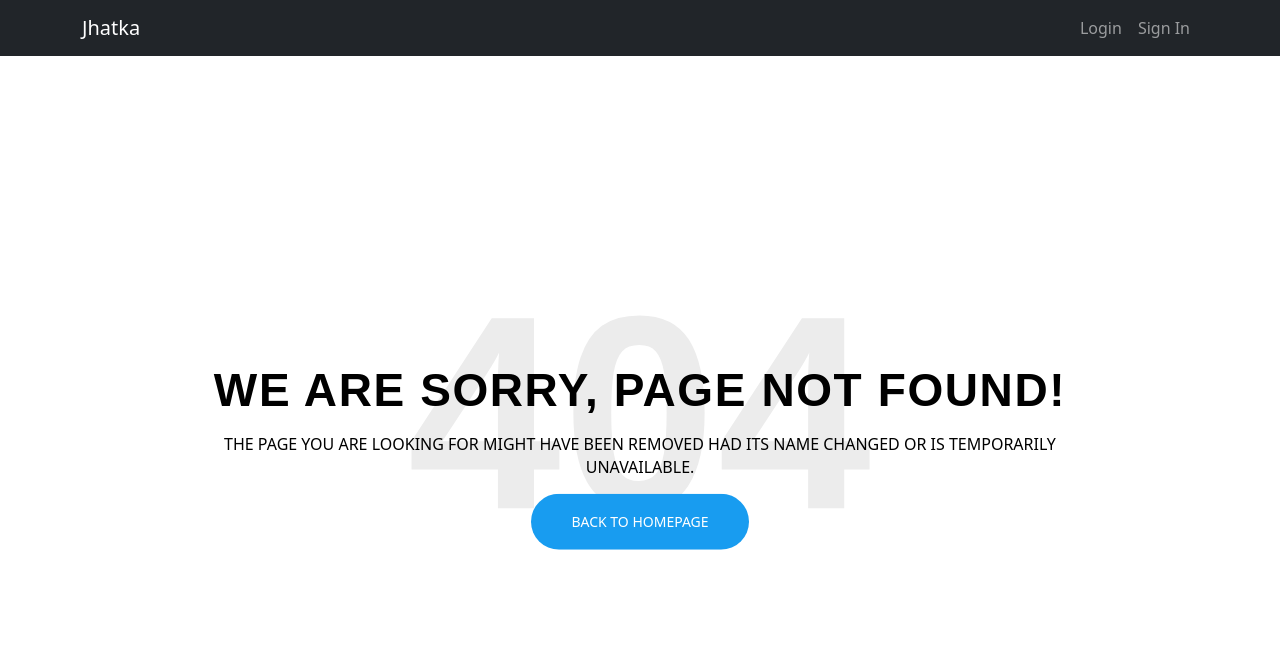
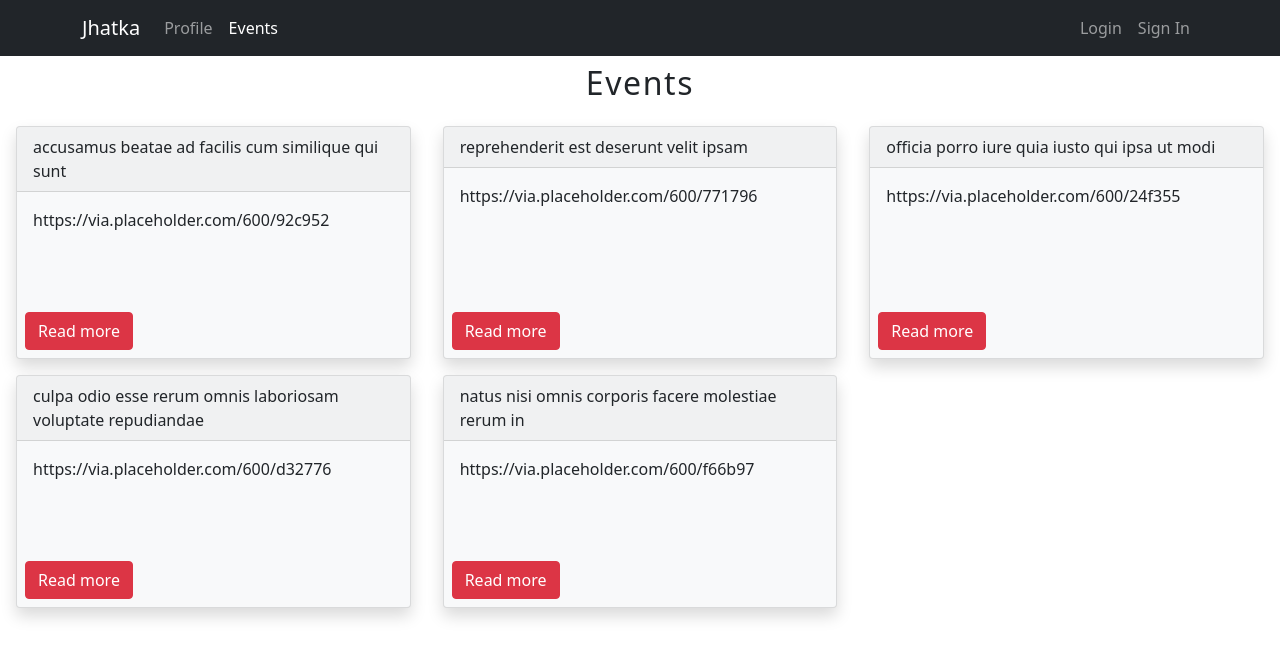
Before and after one commit to Fastest-Coder-First/CFG-JPM-Hackathon, a React (Create React App) app in the folder Jhatka-Team-83/client/: page /events in a window 1280 px wide. Before the commit this address had no page. Shown: the top 658 px of the page. Built offline with nearby package versions, Linux system fonts and the light colour scheme.

Commit message:
Updated Events Page

```diff
--- a/Jhatka-Team-83/client/src/App.js
+++ b/Jhatka-Team-83/client/src/App.js
@@ -6,6 +6,8 @@ import { Container, Navbar, Nav } from 'react-bootstrap'
 import Login from "./components/Login/Login";
 import Signin from "./components/Signin/Signin"
 import Home from "./components/Home";
+import Profile from "./components/Profile"
+import EventsPage from "./components/EventsPage/EventsPage"
 import Errorpage from './components/Error404';
 
 const App = () => {
@@ -17,6 +19,10 @@ const App = () => {
       <NavLink className="navbar-brand" to="/">Jhatka</NavLink>
       <Navbar.Toggle aria-controls="responsive-navbar-nav" />
       <Navbar.Collapse id="responsive-navbar-nav">
+        <Nav className="me-auto">
+          <NavLink className="nav-link" to='/profile'>Profile</NavLink>
+          <NavLink className="nav-link" to="/events">Events</NavLink>
+        </Nav>
         <Nav className="ms-auto">
           <NavLink className="nav-link" to='/login'>Login</NavLink>
           <NavLink className="nav-link" to='/signin'>Sign In</NavLink>
@@ -29,8 +35,9 @@ const App = () => {
         <Route path= "/" element= {<Home/>}></Route>
         <Route path = "/login" element = {<Login/>}></Route>
         <Route path = "/signin" element = {<Signin/>}></Route>
+        <Route path= "/profile" element={<Profile /> } />
+        <Route path ="/events" element={<EventsPage />} />
         <Route path = "*" element = {<Errorpage/>}></Route>
-
       </Routes>
     </>
   )
--- a/Jhatka-Team-83/client/src/components/EventsPage/EventsPage.js
+++ b/Jhatka-Team-83/client/src/components/EventsPage/EventsPage.js
@@ -1,88 +1,128 @@
-import React, { Component } from "react";
-import EventItem from "../EventItem/NewsItem";
+import React from 'react'
+import { Container, Row, Col } from 'react-bootstrap'
 
-export class News extends Component {
-  articles = [
+const EventsPage = () => {
+
+  // const articles = [
+  //   {
+  //     source: { id: "news24", name: "News24" },
+  //     author: "Sibusiso Mjikeliso",
+  //     title:
+  //       "Demand Ministry of Social Justice and Empowerment to roll back new revisions to the National Overseas Scholarship scheme",
+  //     description:
+  //       "Acting Cricket South Africa CEO Pholetsi Moseki says the board is concerned about the issues former Proteas assistant coach Enoch Nkwe raised in his resignation.",
+  //     url: "https://www.news24.com/sport/Cricket/Proteas/cricket-sa-wants-to-get-to-the-bottom-of-nkwe-resignation-concerns-says-ceo-20210826",
+  //     urlToImage:
+  //       "https://ps-attachments.s3.amazonaws.com/cc810a17-c903-405a-b914-be7622637dc2/ixTAUT5DNBKQzZaBAixIkA.jpg",
+  //     publishedAt: "2021-08-26T11:40:16+00:00",
+  //     content:
+  //       '<ul><li>Cricket South Africa has committed to "getting to the bottom" of Enoch Nkwe\'s sudden resignation as Proteas assistant coach. </li><li>Nkwe voiced concerns with the current culture and working… [+3497 chars]',
+  //   },
+  //   {
+  //     source: { id: "abc-news-au", name: "ABC News (AU)" },
+  //     author: "ABC News",
+  //     title: "England cricket great Ted Dexter dies aged 86",
+  //     description:
+  //       'The former England captain, nicknamed "Lord Ted", is fondly remembered as a giant of the game and one of his country\'s greatest players.',
+  //     url: "http://www.abc.net.au/news/2021-08-26/england-cricket-great-ted-dexter-dies-aged-86/100411276",
+  //     urlToImage:
+  //       "https://live-production.wcms.abc-cdn.net.au/1006c7ecf34ec0935eef2aade5017711?impolicy=wcms_crop_resize&cropH=2815&cropW=5004&xPos=0&yPos=223&width=862&height=485",
+  //     publishedAt: "2021-08-26T09:07:52Z",
+  //     content:
+  //       "Former England captain Ted Dexter has died aged 86 following a recent illness.\r\n<ul><li>Dexter played 62 Tests for England and was captain on 30 occasions</li><li>He was inducted into the ICC Hall of… [+1746 chars]",
+  //   },
+  //   {
+  //     source: { id: "espn-cric-info", name: "ESPN Cric Info" },
+  //     author: null,
+  //     title:
+  //       "PCB hands Umar Akmal three-year ban from all cricket | ESPNcricinfo.com",
+  //     description:
+  //       "Penalty after the batsman pleaded guilty to not reporting corrupt approaches | ESPNcricinfo.com",
+  //     url: "http://www.espncricinfo.com/story/_/id/29103103/pcb-hands-umar-akmal-three-year-ban-all-cricket",
+  //     urlToImage:
+  //       "https://a4.espncdn.com/combiner/i?img=%2Fi%2Fcricket%2Fcricinfo%2F1099495_800x450.jpg",
+  //     publishedAt: "2020-04-27T11:41:47Z",
+  //     content:
+  //       "Umar Akmal's troubled cricket career has hit its biggest roadblock yet, with the PCB handing him a ban from all representative cricket for three years after he pleaded guilty of failing to report det… [+1506 chars]",
+  //   },
+  //   {
+  //     source: { id: "espn-cric-info", name: "ESPN Cric Info" },
+  //     author: null,
+  //     title:
+  //       "What we learned from watching the 1992 World Cup final in full again | ESPNcricinfo.com",
+  //     description:
+  //       "Wides, lbw calls, swing - plenty of things were different in white-ball cricket back then | ESPNcricinfo.com",
+  //     url: "http://www.espncricinfo.com/story/_/id/28970907/learned-watching-1992-world-cup-final-full-again",
+  //     urlToImage:
+  //       "https://a4.espncdn.com/combiner/i?img=%2Fi%2Fcricket%2Fcricinfo%2F1219926_1296x729.jpg",
+  //     publishedAt: "2020-03-30T15:26:05Z",
+  //     content:
+  //       "Last week, we at ESPNcricinfo did something we have been thinking of doing for eight years now: pretend-live ball-by-ball commentary for a classic cricket match. We knew the result, yes, but we tried… [+6823 chars]",
+  //   },
+  // ];
+
+  const articles = [
     {
-      source: { id: "news24", name: "News24" },
-      author: "Sibusiso Mjikeliso",
-      title:
-        "Demand Ministry of Social Justice and Empowerment to roll back new revisions to the National Overseas Scholarship scheme",
-      description:
-        "Acting Cricket South Africa CEO Pholetsi Moseki says the board is concerned about the issues former Proteas assistant coach Enoch Nkwe raised in his resignation.",
-      url: "https://www.news24.com/sport/Cricket/Proteas/cricket-sa-wants-to-get-to-the-bottom-of-nkwe-resignation-concerns-says-ceo-20210826",
-      urlToImage:
-        "https://yt3.ggpht.com/ytc/AKedOLS12L6sNspqDM4I64CHgFSVfAdNqU7xNvDmkHdE=s900-c-k-c0x00ffffff-no-rjg",
-      publishedAt: "2021-08-26T11:40:16+00:00",
-      content:
-        '<ul><li>Cricket South Africa has committed to "getting to the bottom" of Enoch Nkwe\'s sudden resignation as Proteas assistant coach. </li><li>Nkwe voiced concerns with the current culture and working… [+3497 chars]',
+      albumId: 1,
+      id: 1,
+      title: "accusamus beatae ad facilis cum similique qui sunt",
+      url: "https://via.placeholder.com/600/92c952",
+      thumbnailUrl: "https://via.placeholder.com/150/92c952"
     },
     {
-      source: { id: "abc-news-au", name: "ABC News (AU)" },
-      author: "ABC News",
-      title: "England cricket great Ted Dexter dies aged 86",
-      description:
-        'The former England captain, nicknamed "Lord Ted", is fondly remembered as a giant of the game and one of his country\'s greatest players.',
-      url: "http://www.abc.net.au/news/2021-08-26/england-cricket-great-ted-dexter-dies-aged-86/100411276",
-      urlToImage:
-        "https://live-production.wcms.abc-cdn.net.au/1006c7ecf34ec0935eef2aade5017711?impolicy=wcms_crop_resize&cropH=2815&cropW=5004&xPos=0&yPos=223&width=862&height=485",
-      publishedAt: "2021-08-26T09:07:52Z",
-      content:
-        "Former England captain Ted Dexter has died aged 86 following a recent illness.\r\n<ul><li>Dexter played 62 Tests for England and was captain on 30 occasions</li><li>He was inducted into the ICC Hall of… [+1746 chars]",
+      albumId: 1,
+      id: 2,
+      title: "reprehenderit est deserunt velit ipsam",
+      url: "https://via.placeholder.com/600/771796",
+      thumbnailUrl: "https://via.placeholder.com/150/771796"
     },
     {
-      source: { id: "espn-cric-info", name: "ESPN Cric Info" },
-      author: null,
-      title:
-        "PCB hands Umar Akmal three-year ban from all cricket | ESPNcricinfo.com",
-      description:
-        "Penalty after the batsman pleaded guilty to not reporting corrupt approaches | ESPNcricinfo.com",
-      url: "http://www.espncricinfo.com/story/_/id/29103103/pcb-hands-umar-akmal-three-year-ban-all-cricket",
-      urlToImage:
-        "https://a4.espncdn.com/combiner/i?img=%2Fi%2Fcricket%2Fcricinfo%2F1099495_800x450.jpg",
-      publishedAt: "2020-04-27T11:41:47Z",
-      content:
-        "Umar Akmal's troubled cricket career has hit its biggest roadblock yet, with the PCB handing him a ban from all representative cricket for three years after he pleaded guilty of failing to report det… [+1506 chars]",
+      albumId: 1,
+      id: 3,
+      title: "officia porro iure quia iusto qui ipsa ut modi",
+      url: "https://via.placeholder.com/600/24f355",
+      thumbnailUrl: "https://via.placeholder.com/150/24f355"
     },
     {
-      source: { id: "espn-cric-info", name: "ESPN Cric Info" },
-      author: null,
-      title:
-        "What we learned from watching the 1992 World Cup final in full again | ESPNcricinfo.com",
-      description:
-        "Wides, lbw calls, swing - plenty of things were different in white-ball cricket back then | ESPNcricinfo.com",
-      url: "http://www.espncricinfo.com/story/_/id/28970907/learned-watching-1992-world-cup-final-full-again",
-      urlToImage:
-        "https://a4.espncdn.com/combiner/i?img=%2Fi%2Fcricket%2Fcricinfo%2F1219926_1296x729.jpg",
-      publishedAt: "2020-03-30T15:26:05Z",
-      content:
-        "Last week, we at ESPNcricinfo did something we have been thinking of doing for eight years now: pretend-live ball-by-ball commentary for a classic cricket match. We knew the result, yes, but we tried… [+6823 chars]",
+      albumId: 1,
+      id: 4,
+      title: "culpa odio esse rerum omnis laboriosam voluptate repudiandae",
+      url: "https://via.placeholder.com/600/d32776",
+      thumbnailUrl: "https://via.placeholder.com/150/d32776"
     },
-  ];
-  constructor() {
-    super();
-    console.log("Hello I am a constructor from News component");
-    this.state = {
-      articles: this.articles,
-      loading: false,
-    };
-  }
+    {
+      albumId: 1,
+      id: 5,
+      title: "natus nisi omnis corporis facere molestiae rerum in",
+      url: "https://via.placeholder.com/600/f66b97",
+      thumbnailUrl: "https://via.placeholder.com/150/f66b97"
+    }
+  ]
 
-  render() {
-    return (
-      <div className="container my-3">
-        <h2>Upcoming events</h2>
-        {/* {this.state.articles.map((element)=>{console.log(element)})} */}
-        <div className="row">
-          {this.state.articles.map((element) => {
-            return <div className="col-md-4" key={element.source.id}>
-                        <EventItem title={element.title} description={element.description} imageUrl={element.urlToImage} newsUrl={element.url}/>
-                    </div>
-          })}
-        </div>
-      </div>
-    );
-  }
+  return (
+    <Container fluid>
+      <h2 className="text-center m-2">Events</h2>
+      <Row>
+        {
+          articles.map(article => (
+            <Col sm={12} md={6} lg={4} className="p-2" key={article.id}>
+              <div className="card h-100 m-2 shadow mb-5 bg-light rounded">
+                <div className="card-header">
+                  {article.title}
+                </div>
+                <div className="card-body">
+                  {article.url}
+                </div>
+                <div>
+                  <button className="btn btn-danger m-2">Read more</button>
+                </div>
+              </div>
+            </Col>
+          ))
+        }
+      </Row>
+    </Container>
+  )
 }
 
-export default News;
+export default EventsPage
--- a/Jhatka-Team-83/client/src/components/Home.js
+++ b/Jhatka-Team-83/client/src/components/Home.js
@@ -4,7 +4,7 @@ import Profile from './Profile'
 function Home() {
   return (
     <div>
-      <Profile/>
+      Home component
     </div>
   )
 }
--- a/Jhatka-Team-83/client/src/components/Profile.js
+++ b/Jhatka-Team-83/client/src/components/Profile.js
@@ -6,6 +6,7 @@ function Profile() {
   const UserDetails = async () =>{
 
   }
+
   return (
     <>
      <div className='profile-wrapper'>
```
Also changed, not shown: Jhatka-Team-83/client/src/components/EventItem/EventItem.js (deleted, +0 -21 lines).
